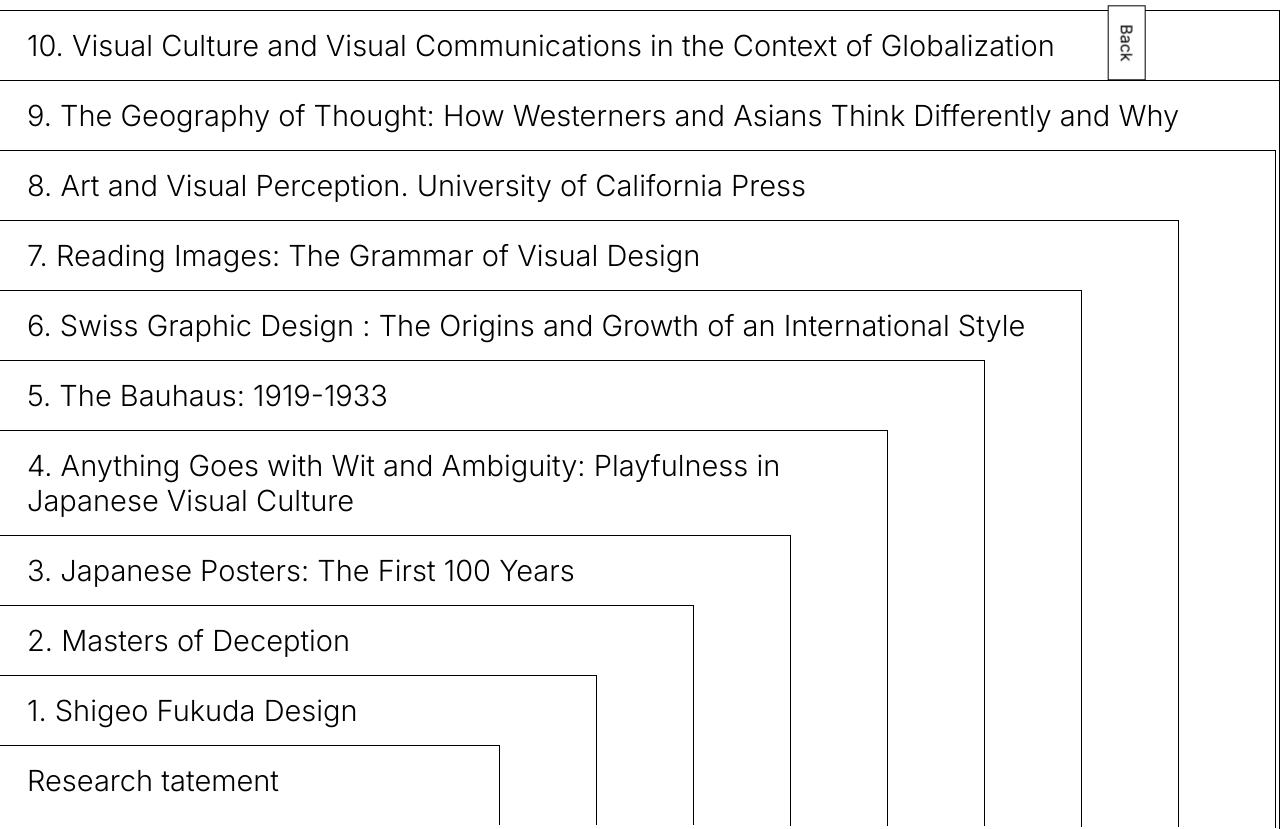
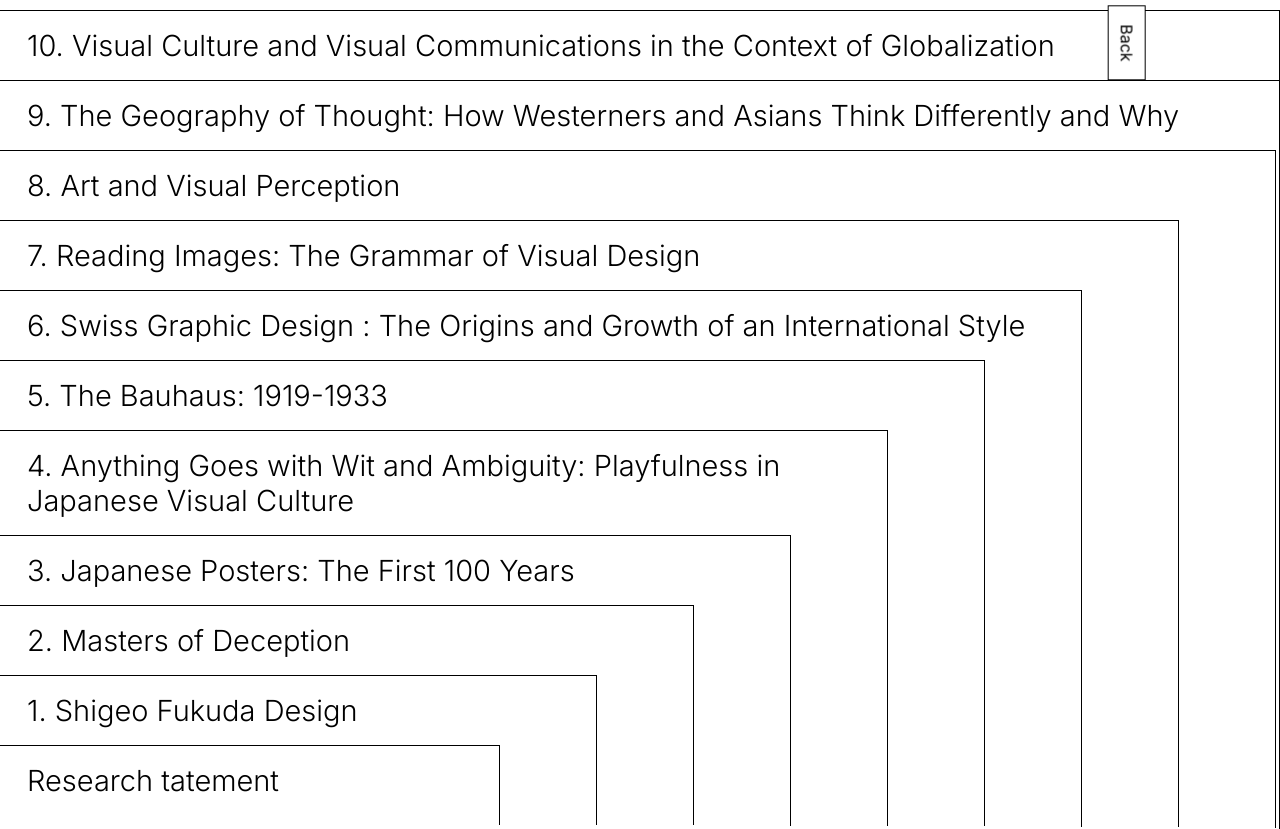
Before and after one commit to Sherrysan0/Sherrysan0.github.io, a plain HTML site: page AlmanacofSheri/AnnotatedBibliography/index.html in a window 1280 px wide. Drawn offline with Linux system fonts and the light colour scheme.

Commit message:
Add files via upload

```diff
--- a/AlmanacofSheri/AnnotatedBibliography/index.html
+++ b/AlmanacofSheri/AnnotatedBibliography/index.html
@@ -253,8 +253,7 @@
         How Westerners and Asians Think Differently and Why</a>
     </div>
     <div class="links-3">
-        <a href="./Entry8/">8. Art and Visual Perception.
-        University of California Press</a>
+        <a href="./Entry8/">8. Art and Visual Perception</a>
     </div>
     <div class="links-4">
         <a href="./Entry7/">7. Reading Images: The Grammar of Visual Design</a>
```
